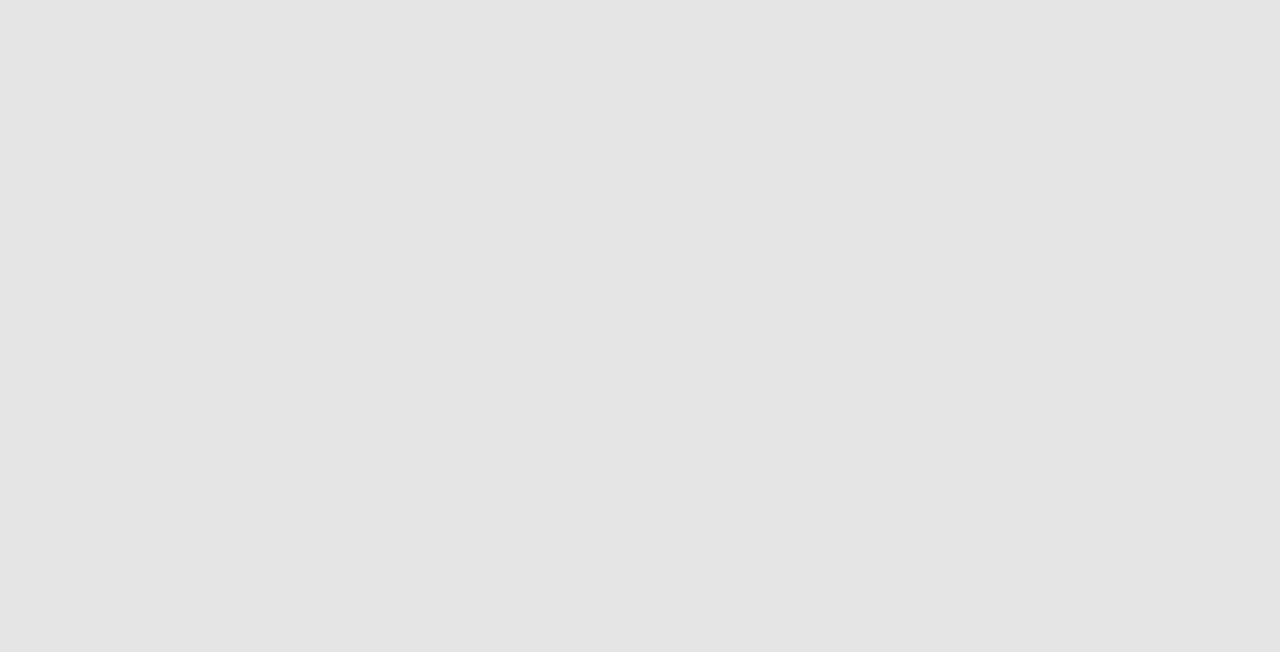
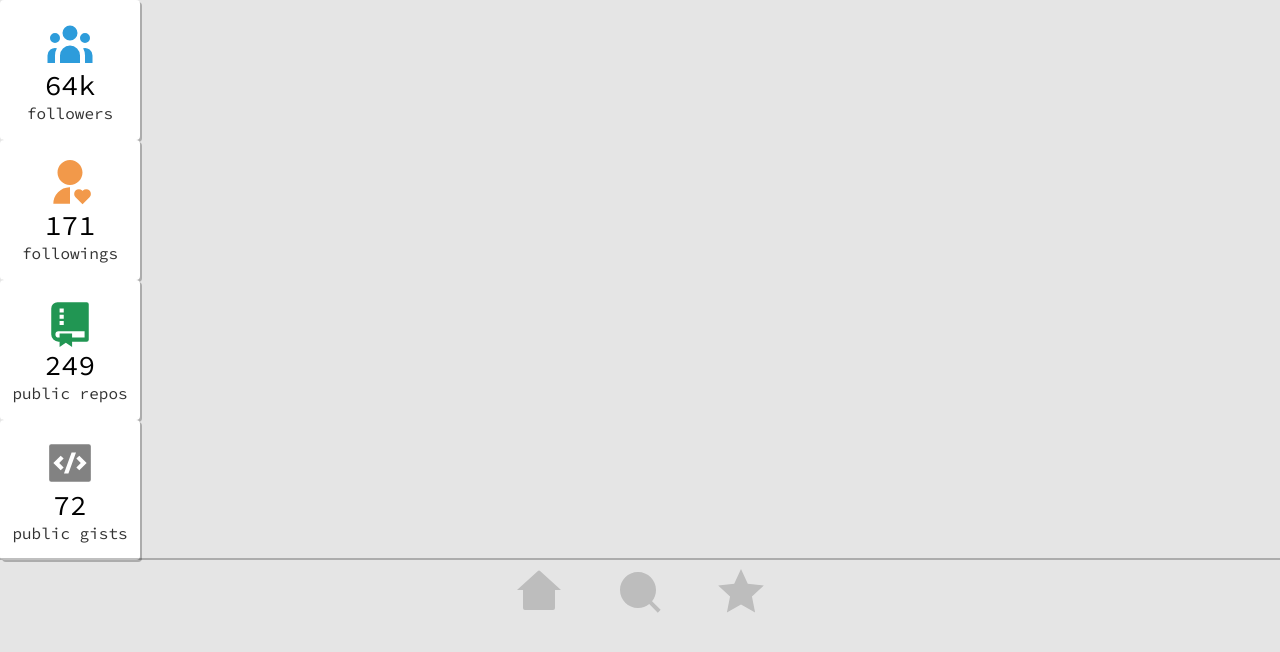
Before and after one commit to Franco-Sanchez/github-stats, a React (Create React App) app: page /search in a window 1280 px wide. Shown: the top 652 px of the page. Built offline with nearby package versions, Linux system fonts and the light colour scheme.

Commit message:
Added four different cards, to be able to reuse them in the project

```diff
--- a/src/components/UI/Avatar.js
+++ b/src/components/UI/Avatar.js
@@ -1,3 +1,4 @@
+import defaultAvatar from '../../assets/images/default_avatar.svg';
 import styled from "@emotion/styled";
 
 const StyledAvatar = styled.div`
@@ -7,18 +8,12 @@ const StyledAvatar = styled.div`
     width: ${props => props.measure}px;
     height: ${props => props.measure}px;
     border-radius: 50%;
-    background-image: url(${props => props.src});
+    background-image: url(${props => props.src ? props.src : defaultAvatar});
     background-size: cover;
-    background-color: #219653;
-    p {
-        font-size: ${props => props.size}px;
-        color: #FFF;
-        font-weight: bold;
-    }
 `
 
-function Avatar({ src, measure, size, placeholder }) {
-    return <StyledAvatar src={src} measure={measure} size={size}>{!src && <p>{placeholder}</p>}</StyledAvatar>
+function Avatar({ src, measure }) {
+    return <StyledAvatar src={src} measure={measure} />
 }
 
 export default Avatar;
--- a/src/components/containers/Card.js
+++ b/src/components/containers/Card.js
@@ -1,7 +1,64 @@
-// function Card() {
-//     return (
+import styled from "@emotion/styled";
 
-//     )
-// }
+const stylesCard = {
+    default: {
+        width: '140px',
+        height: '140px',
+        flexDirection: 'column',
+        justifyContent: 'center',
+        alignItems: 'center'
+    },
+    favorites: {
+        width: '300px',
+        height: '56px',
+        flexDirection: 'row',
+        justifyContent: 'space-between',
+        alignItems: 'center',
+        padding: '8px 12px'
+    },
+    follow: {
+        width: '300px',
+        height: '56px',
+        flexDirection: 'row',
+        justifyContent: 'flex-start',
+        alignItems: 'center',
+        gap: '8px',
+        padding: '8px 12px'
+    },
+    repos: {
+        width: '300px',
+        height: 'max-content',
+        flexDirection: 'column',
+        justifyContent: 'flex-start',
+        alignItems: 'flex-start',
+        gap: '4px',
+        padding: '8px 12px'
+    }
+}
 
-// export default Card;
+const StyledCard = styled.div`
+    display: flex;
+    background: #FFFFFF;
+    box-shadow: 2px 2px 0px rgba(0, 0, 0, 0.25);
+    border-radius: 4px;
+    width: ${props => stylesCard[props.type].width};
+    height: ${props => stylesCard[props.type].height};
+    flex-direction: ${props => stylesCard[props.type].flexDirection};
+    justify-content: ${props => stylesCard[props.type].justifyContent};
+    align-items: ${props => stylesCard[props.type].alignItems};
+    gap: ${props => stylesCard[props.type].gap};
+    padding: ${props => stylesCard[props.type].padding};
+
+    & .info-user {
+        display: flex;
+        gap: 8px;
+    }
+`
+
+function Card({type, children}) {
+    return (
+        <StyledCard type={type}>{children}</StyledCard>
+    )
+}
+
+export default Card;
--- a/src/components/text/Content.js
+++ b/src/components/text/Content.js
@@ -8,6 +8,7 @@ const StyledContent = styled.p`
 
 const StyledContentBold = styled(StyledContent)`
     font-weight: bold;
+    color: ${props => props.color ? props.color : '#333'};
 `
 
 const StyledContentLarge = styled(StyledContent)`
@@ -40,8 +41,8 @@ function ContentSmall({ children }) {
     return <StyledContentSmall>{children}</StyledContentSmall>
 }
 
-function ContentBold({ children }) {
-    return <StyledContentBold>{children}</StyledContentBold>
+function ContentBold({ children, color }) {
+    return <StyledContentBold color={color}>{children}</StyledContentBold>
 }
 
 export { ContentLarge, ContentLargeBold, Content, ContentSmall, ContentBold }
--- a/src/pages/Favorites.js
+++ b/src/pages/Favorites.js
@@ -1,5 +1,27 @@
+import Pagination from '../components/containers/Pagination';
+import NavBar from '../components/containers/NavBar';
+import Card from '../components/containers/Card';
+import Avatar from '../components/UI/Avatar';
+import { Content, ContentSmall } from '../components/text/Content';
+import Icon from '../components/UI/Icon';
+
 function Favorites() {
-    return <div></div>
+    return (
+        <section>
+            <Pagination />
+            <Card type="favorites">
+                <div className="info-user">
+                    <Avatar src="https://avatars.githubusercontent.com/u/71898894?v=4" measure="40" />
+                    <div>
+                        <Content>Dan Abramov</Content>
+                        <ContentSmall>gaearon</ContentSmall>
+                    </div>
+                </div>
+                <Icon type="star" color="#F2C94C" size="22" />
+            </Card>
+            <NavBar />
+        </section>
+    )
 }
 
 export default Favorites;
--- a/src/pages/Followers.js
+++ b/src/pages/Followers.js
@@ -1,5 +1,20 @@
+import Pagination from "../components/containers/Pagination";
+import NavBar from '../components/containers/NavBar';
+import Card from '../components/containers/Card';
+import Avatar from '../components/UI/Avatar';
+import { Content } from '../components/text/Content';
+
 function Followers() {
-    return <div></div>
+    return (
+        <section>
+            <Pagination />
+            <Card type="follow">
+                <Avatar src="" measure="40" />
+                <Content>LazyBwoy</Content>
+            </Card>
+            <NavBar />
+        </section>
+    )
 }
 
 export default Followers;
--- a/src/pages/Followings.js
+++ b/src/pages/Followings.js
@@ -1,5 +1,20 @@
+import NavBar from "../components/containers/NavBar";
+import Pagination from "../components/containers/Pagination";
+import Card from '../components/containers/Card';
+import Avatar from '../components/UI/Avatar';
+import { Content } from '../components/text/Content';
+
 function Followings() {
-    return <div></div>
+    return (
+        <section>
+            <Pagination />
+            <Card type="follow">
+                <Avatar src="" measure="40" />
+                <Content>LazyBwoy</Content>
+            </Card>
+            <NavBar />
+        </section>
+    )
 }
 
 export default Followings;
--- a/src/pages/Home.js
+++ b/src/pages/Home.js
@@ -1,12 +1,17 @@
+import Card from "../components/containers/Card";
 import NavBar from "../components/containers/NavBar";
 import Button from "../components/UI/Button";
+import Icon from "../components/UI/Icon";
+import { Heading2 } from '../components/text/Heading';
+import { Content, ContentBold, ContentSmall } from '../components/text/Content';
+import Avatar from '../components/UI/Avatar';
 
 function Home() {
     return (
-        <div>
+        <section>
             <Button>Continue</Button>
-            <NavBar />
-        </div>
+            <NavBar/>
+        </section>
     )
 }
 
--- a/src/pages/Repos.js
+++ b/src/pages/Repos.js
@@ -1,5 +1,20 @@
+import NavBar from "../components/containers/NavBar";
+import Pagination from "../components/containers/Pagination";
+import Card from '../components/containers/Card';
+import { ContentBold, ContentSmall } from '../components/text/Content';
+
 function Repos() {
-    return <div></div>
+    return (
+        <section>
+            <Pagination />
+            <Card type="repos">
+                <ContentBold color="#2D9CDB">gaearon/6to5</ContentBold>
+                <ContentSmall>Turn ES6+ code into readable vanilla ES5 with source maps and more!</ContentSmall>
+                <div></div>
+            </Card>
+            <NavBar />
+        </section>
+    )
 }
 
 export default Repos;
--- a/src/pages/Search.js
+++ b/src/pages/Search.js
@@ -1,5 +1,37 @@
+import NavBar from "../components/containers/NavBar";
+import Card from '../components/containers/Card';
+import { Heading2 } from '../components/text/Heading';
+import Icon from '../components/UI/Icon';
+import { Content } from '../components/text/Content';
+
 function Search() {
-    return <div></div>
+  return (
+    <section>
+        <div>
+            <Card type="default">
+                <Icon type="followers" color="#2D9CDB" size="50"/>
+                <Heading2>64k</Heading2>
+                <Content>followers</Content>
+            </Card>
+            <Card type="default">
+                <Icon type="following" color="#F2994A" size="50" />
+                <Heading2>171</Heading2>
+                <Content>followings</Content>
+            </Card>
+            <Card type="default">
+                <Icon type="repos" color="#219653" size="50" />
+                <Heading2>249</Heading2>
+                <Content>public repos</Content>
+            </Card>
+            <Card type="default">
+                <Icon type="gists" color="#828282" size="50" />
+                <Heading2>72</Heading2>
+                <Content>public gists</Content>
+            </Card>
+        </div>
+        <NavBar />
+    </section>
+  );
 }
 
 export default Search;
```
Also changed, not shown: src/assets/images/default_avatar.svg (added).
